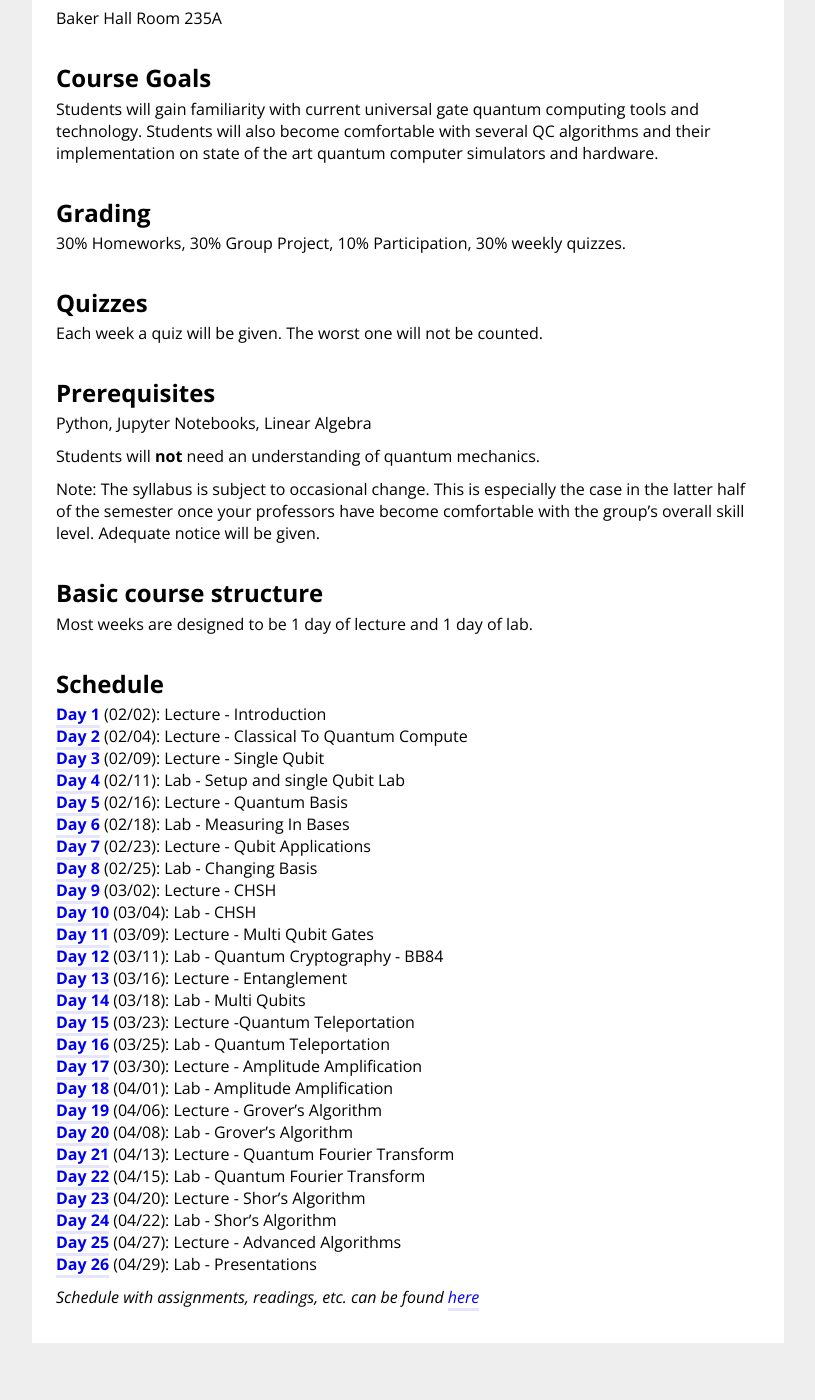
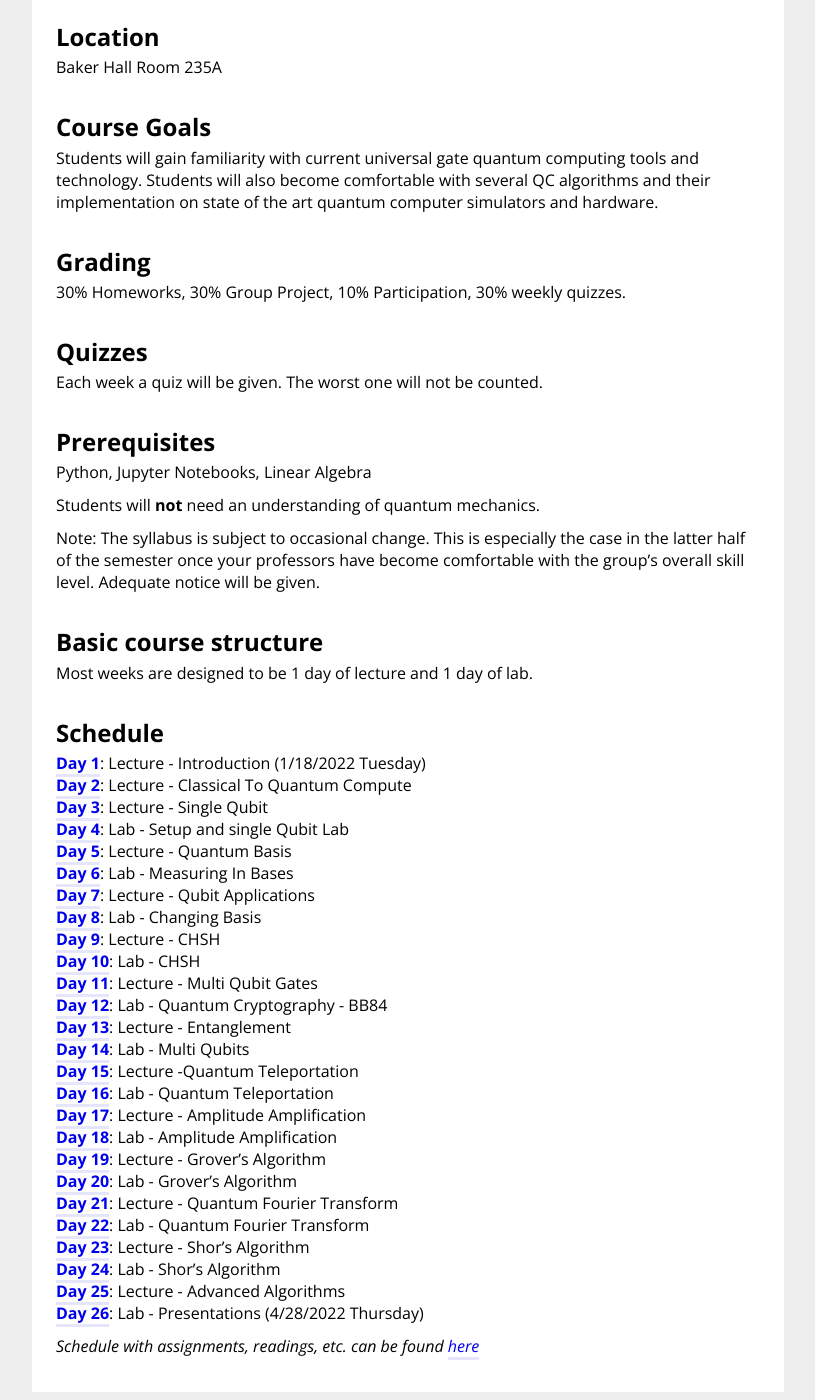
Before and after one commit to thequantumturtle/QuantumSpring2022, a Jekyll site: the page built from index.md, in a window 1280 px wide and 1400 px high, scrolled down 595 px. Shown: the whole window, without its empty margins (232-1047 px from the left). Built offline with Jekyll 4.4.1, drawn with Linux system fonts in a browser that asks for light colours; before the commit the page ends 1946 px from its top, so only the background shows below that; some of the changed text lies outside the part shown.

Commit message:
small updates

```diff
--- a/_config.yml
+++ b/_config.yml
@@ -1,10 +1,10 @@
 # configuration
 # fill in the course details
 
-courseName: "Programming Universal Gate Quantum Computers"
+courseName: "Quantum Computing Theory and Lab"
 
 # small title that is at the top of every page
-subtitle: "11-860 — Quantum Computing Lab: Self-Paced — Spring Semester 2022"
+subtitle: "11-860 — Quantum Computing Theory and Lab — Spring Semester 2022"
 
 # baseurl is the same as the name of the repository
 baseurl: /QuantumSpring2022
--- a/index.md
+++ b/index.md
@@ -39,32 +40,32 @@ Most weeks are designed to be 1 day of lecture and 1 day of lab.
 
 
 ## Schedule
-[**Day 1**](syllabus/1-Introduction.html) (02/02): Lecture - Introduction
-[**Day 2**](syllabus/2-Classical-To-Quantum.html) (02/04): Lecture - Classical To Quantum Compute
-[**Day 3**](syllabus/3-One-Qubit.html) (02/09): Lecture - Single Qubit
-[**Day 4**](syllabus/4-Intro-Lab.html) (02/11): Lab - Setup and single Qubit Lab
-[**Day 5**](syllabus/5-Quantum-Basis.html) (02/16): Lecture - Quantum Basis
-[**Day 6**](syllabus/6-Measuring-In-Bases.html) (02/18): Lab - Measuring In Bases
-[**Day 7**](syllabus/7-Qubit-Applications.html) (02/23): Lecture - Qubit Applications
-[**Day 8**](syllabus/8-Changing-Basis.html) (02/25): Lab - Changing Basis
-[**Day 9**](syllabus/9-CHSH.html) (03/02): Lecture - CHSH
-[**Day 10**](syllabus/10-CHSH.html) (03/04): Lab - CHSH
-[**Day 11**](syllabus/11-Multi-Qubit-Gates.html) (03/09): Lecture - Multi Qubit Gates
-[**Day 12**](syllabus/12-BB84.html) (03/11): Lab - Quantum Cryptography - BB84
-[**Day 13**](syllabus/13-Entanglement.html) (03/16): Lecture - Entanglement
-[**Day 14**](syllabus/14-Multi-Qubit-Lab.html) (03/18): Lab - Multi Qubits
-[**Day 15**](syllabus/15-Quantum-Teleportation.html) (03/23): Lecture -Quantum Teleportation
-[**Day 16**](syllabus/16-Quantum-Teleportation.html) (03/25): Lab - Quantum Teleportation
-[**Day 17**](syllabus/17-Simon-&-Deutsch.html) (03/30): Lecture - Amplitude Amplification
-[**Day 18**](syllabus/18-Simon-&-Deutsch.html) (04/01): Lab - Amplitude Amplification
-[**Day 19**](syllabus/19-Quantum-Search.html) (04/06): Lecture - Grover's Algorithm
-[**Day 20**](syllabus/20-Quantum-Search.html) (04/08): Lab - Grover's Algorithm
-[**Day 21**](syllabus/21-QFT.html) (04/13): Lecture - Quantum Fourier Transform
-[**Day 22**](syllabus/22-QFT.html) (04/15): Lab - Quantum Fourier Transform
-[**Day 23**](syllabus/23-Shots.html) (04/20): Lecture - Shor's Algorithm
-[**Day 24**](syllabus/24-Shors.html) (04/22): Lab - Shor's Algorithm
-[**Day 25**](syllabus/25-Advanced-Topic.html) (04/27): Lecture - Advanced Algorithms
-[**Day 26**](syllabus/26-Presentation.html) (04/29): Lab - Presentations
+[**Day 1**](syllabus/1-Introduction.html): Lecture - Introduction  (1/18/2022 Tuesday)
+[**Day 2**](syllabus/2-Classical-To-Quantum.html): Lecture - Classical To Quantum Compute
+[**Day 3**](syllabus/3-One-Qubit.html): Lecture - Single Qubit
+[**Day 4**](syllabus/4-Intro-Lab.html): Lab - Setup and single Qubit Lab
+[**Day 5**](syllabus/5-Quantum-Basis.html): Lecture - Quantum Basis
+[**Day 6**](syllabus/6-Measuring-In-Bases.html): Lab - Measuring In Bases
+[**Day 7**](syllabus/7-Qubit-Applications.html): Lecture - Qubit Applications
+[**Day 8**](syllabus/8-Changing-Basis.html): Lab - Changing Basis
+[**Day 9**](syllabus/9-CHSH.html): Lecture - CHSH
+[**Day 10**](syllabus/10-CHSH.html): Lab - CHSH
+[**Day 11**](syllabus/11-Multi-Qubit-Gates.html): Lecture - Multi Qubit Gates
+[**Day 12**](syllabus/12-BB84.html): Lab - Quantum Cryptography - BB84
+[**Day 13**](syllabus/13-Entanglement.html): Lecture - Entanglement
+[**Day 14**](syllabus/14-Multi-Qubit-Lab.html): Lab - Multi Qubits
+[**Day 15**](syllabus/15-Quantum-Teleportation.html): Lecture -Quantum Teleportation
+[**Day 16**](syllabus/16-Quantum-Teleportation.html): Lab - Quantum Teleportation
+[**Day 17**](syllabus/17-Simon-&-Deutsch.html): Lecture - Amplitude Amplification
+[**Day 18**](syllabus/18-Simon-&-Deutsch.html): Lab - Amplitude Amplification
+[**Day 19**](syllabus/19-Quantum-Search.html): Lecture - Grover's Algorithm
+[**Day 20**](syllabus/20-Quantum-Search.html): Lab - Grover's Algorithm
+[**Day 21**](syllabus/21-QFT.html): Lecture - Quantum Fourier Transform
+[**Day 22**](syllabus/22-QFT.html): Lab - Quantum Fourier Transform
+[**Day 23**](syllabus/23-Shots.html): Lecture - Shor's Algorithm
+[**Day 24**](syllabus/24-Shors.html): Lab - Shor's Algorithm
+[**Day 25**](syllabus/25-Advanced-Topic.html): Lecture - Advanced Algorithms
+[**Day 26**](syllabus/26-Presentation.html): Lab - Presentations  (4/28/2022 Thursday)
 
 
 
```
Also changed, not shown: other parts of index.md (+2 -1 lines).
